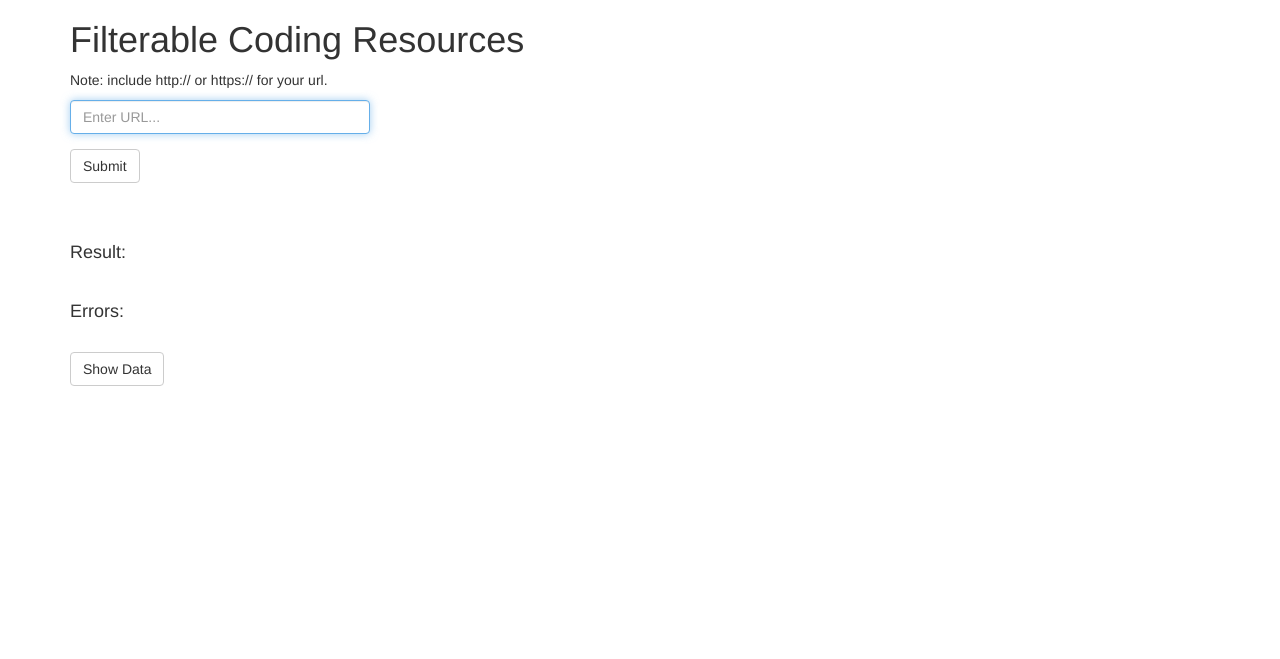
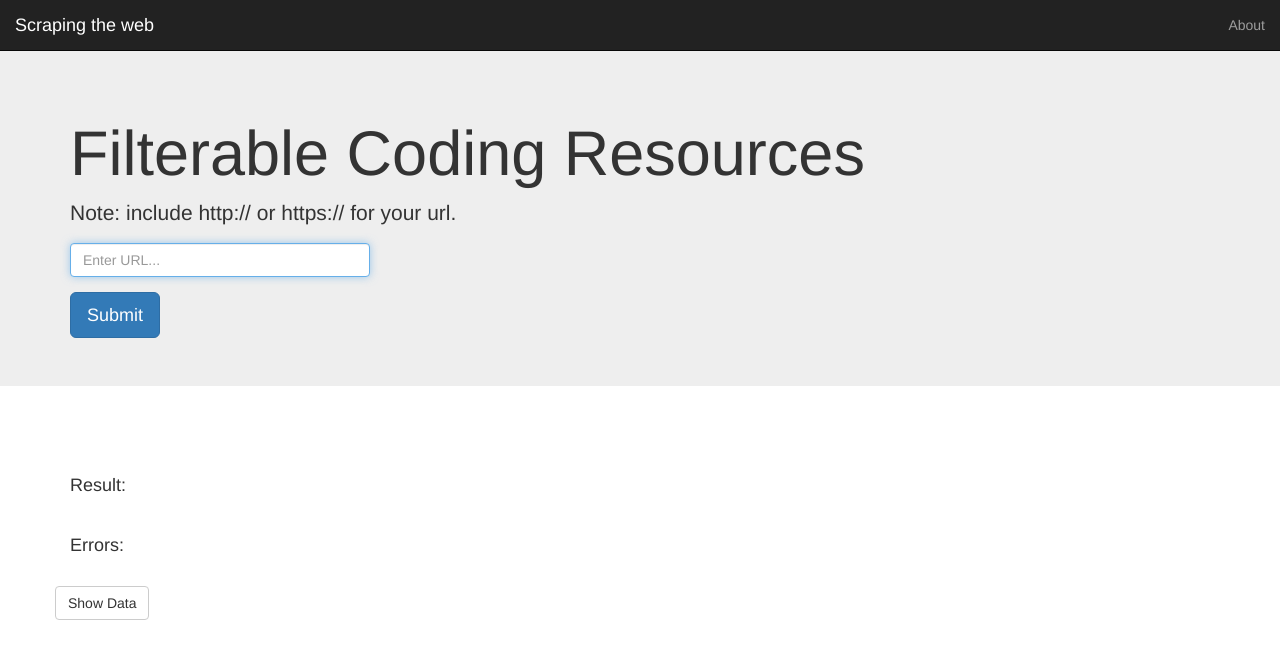
Before and after one commit to sebam2k4/Bookmarks-CRUD-app, a Flask app: page / in a window 1280 px wide. Shown: the top 659 px of the page. Run offline with Flask 2, Linux system fonts and the light colour scheme; data that the repository does not hold is empty; some libraries are stand-ins or nearby versions.

Commit message:
Added nav, jumbotron, linked newer bootstrap+jquery3

```diff
--- a/templates/index.html
+++ b/templates/index.html
@@ -5,18 +5,50 @@
     <meta name="viewport" content="width=device-width, initial-scale=1.0">
     <meta http-equiv="X-UA-Compatible" content="ie=edge">
     <title>Filterable List</title>
-    <link href="//netdna.bootstrapcdn.com/bootstrap/3.3.6/css/bootstrap.min.css" rel="stylesheet" media="screen">
+    <link href="https://maxcdn.bootstrapcdn.com/bootstrap/3.3.7/css/bootstrap.min.css" rel="stylesheet" media="screen">
+    <link href="{{ url_for ('static', filename='css/styles.css')}}" rel="stylesheet">
   </head>
   <body>
-    <div class="container">
+    <!-- NAVIGATION -->
+    <nav class="navbar navbar-inverse navbar-static-top">
+      <div class="container-fluid">
+        <!-- Brand and toggle get grouped for better mobile display -->
+        <div class="navbar-header">
+          <button type="button" class="navbar-toggle collapsed" data-toggle="collapse" data-target="#bs-example-navbar-collapse-1" aria-expanded="false">
+            <span class="sr-only">Toggle navigation</span>
+            <span class="icon-bar"></span>
+            <span class="icon-bar"></span>
+            <span class="icon-bar"></span>
+          </button>
+          <a class="navbar-brand" href="#">Scraping the web</a>
+        </div>
+        <!-- Collect the nav links, forms, and other content for toggling -->
+        <div class="collapse navbar-collapse" id="bs-example-navbar-collapse-1">
+          <ul class="nav navbar-nav navbar-right">
+            <li><a href="#">About</a></li>
+          </ul>
+        </div><!-- /.navbar-collapse -->
+      </div><!-- /.container-fluid -->
+    </nav>
+
+    <div class="jumbotron">
+      <div class="container">
       <h1>Filterable Coding Resources</h1>
       <p>Note: include http:// or https:// for your url.</p>
       <form role="form" method='POST' action='/'>
         <div class="form-group">
           <input type="text" name="url" class="form-control" id="url-box" placeholder="Enter URL..." style="max-width: 300px;" autofocus required>
         </div>
-        <button type="submit" class="btn btn-default">Submit</button>
+        <button type="submit" class="btn btn-primary btn-lg">Submit</button>
       </form>
+      </div>
+    </div>
+
+
+    <div class="container">
+
+
+
       <br>
       <p style="color:green; font-weight: 700; font-size: 1.5rem;">{{success}}</p>
       <br>
@@ -32,11 +64,14 @@
         <p style="color:coral; font-weight: 700; font-size: 1.5rem;">{{ error }}</p>
       {% endfor %}
       <br>
-      <button class="btn btn-default" id="showRecords">Show Data</button>
-      <div id="output"></div>
+
+      <div class="row">
+        <button class="btn btn-default" id="showRecords">Show Data</button>
+      </div>
+      <div class="row" id="output"></div>
     </div>
-    <script src="//code.jquery.com/jquery-2.2.1.min.js"></script>
-    <script src="//netdna.bootstrapcdn.com/bootstrap/3.3.6/js/bootstrap.min.js"></script>
+    <script src="https://code.jquery.com/jquery-3.2.1.min.js"></script>
+    <script src="https://maxcdn.bootstrapcdn.com/bootstrap/3.3.7/js/bootstrap.min.js"></script>
     <script src="{{ url_for ('static', filename='js/script.js')}}"></script>
   </body>
 </html>
```
